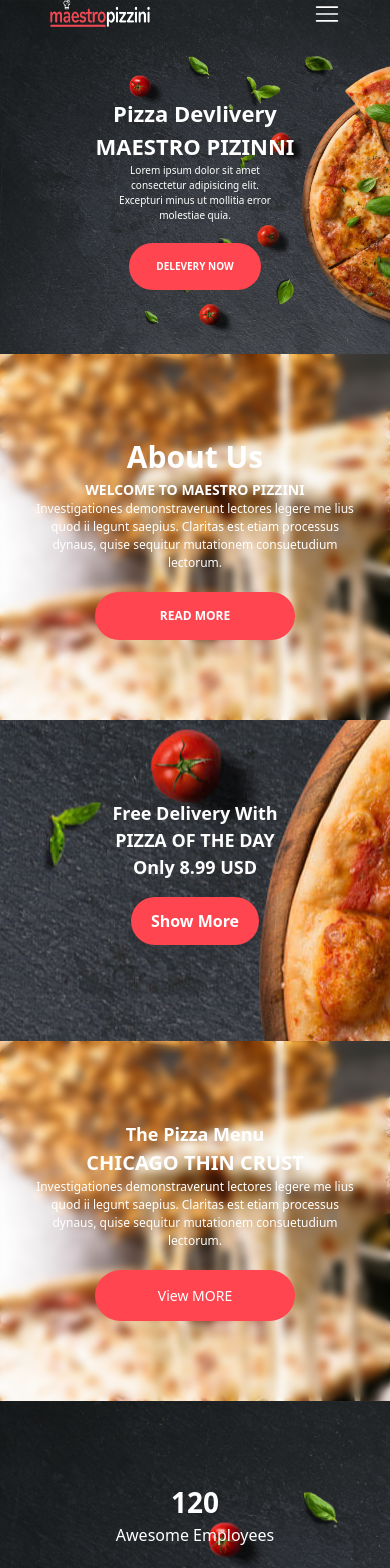
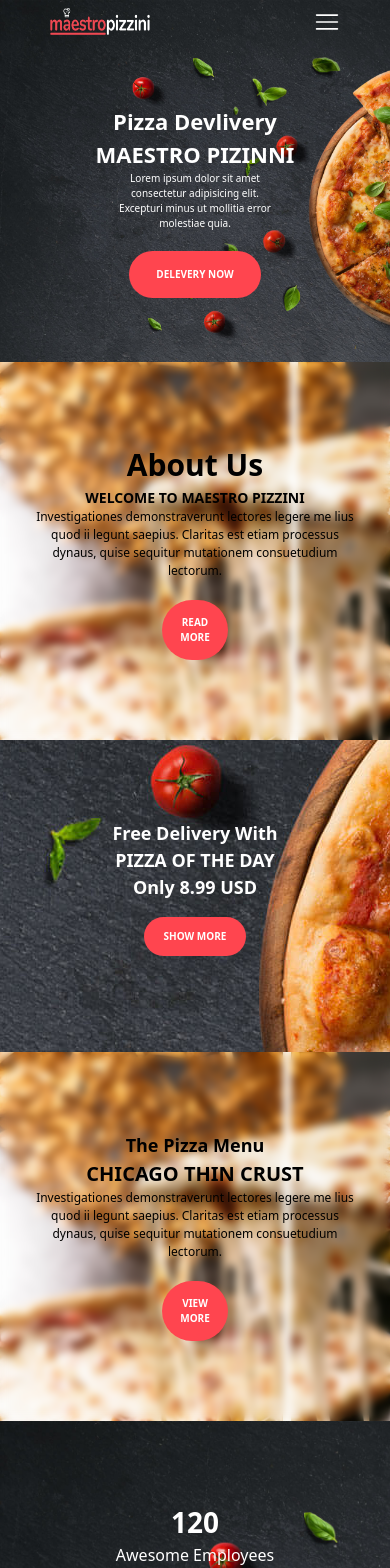
Before and after one commit to UsamaSaleem88/maestropizzini, a Next.js app: page / in a window 390 px wide. Shown: the top 1568 px of the page. Built offline with nearby package versions, Linux system fonts and the light colour scheme.

Commit message:
design changes

```diff
--- a/components/Footer.jsx
+++ b/components/Footer.jsx
@@ -1,4 +1,9 @@
 import React from "react";
+import {
+  AiOutlineInstagram,
+  AiFillYoutube,
+  AiFillFacebook,
+} from "react-icons/ai";
 
 function Footer() {
   return (
@@ -43,15 +48,18 @@ function Footer() {
 
       <div className="text-white flex flex-col items-center justify-center">
         <p>Follow Us</p>
+
+        <div className="flex max-md:flex-col items-center justify-center gap-x-2">
           <a href="https://www.instagram.com/" target="_blank">
-          Instagram
+            <AiOutlineInstagram color="rgb(235,64,52)" />
           </a>
           <a href="https://www.youtube.com/" target="_blank">
-          Youtube
+            <AiFillYoutube color="rgb(235,64,52)" />
           </a>
           <a href="https://www.facebook.com/" target="_blank">
-          Facebook
+            <AiFillFacebook color="rgb(235,64,52)" />
           </a>
+        </div>
       </div>
     </div>
   );
--- a/components/Fourthsection.jsx
+++ b/components/Fourthsection.jsx
@@ -9,20 +9,20 @@ function Fourthsection() {
         </div>
 
         <div className="md:pl-[50px] md:pr-[20px] w-[90%] max-md:text-center max-md:items-center flex flex-col">
-          <h3 className="md:text-[gray] text-white font-bold md:text-[30px] text-[18px]">
+          <h3 className="md:text-[gray] text-black font-bold md:text-[30px] text-[18px]">
             The Pizza Menu
           </h3>
-          <h1 className="md:text-[40px] text-[20px] text-white font-bold">
+          <h1 className="md:text-[40px] text-[20px] text-black font-bold">
             CHICAGO THIN CRUST
           </h1>
-          <p className="md:text-[#8b8b8b] text-white md:text-[18px] text-[12px] ">
+          <p className="md:text-[#8b8b8b] text-black md:text-[18px] text-[12px] ">
             Investigationes demonstraverunt lectores legere me lius quod ii
             legunt saepius. Claritas est etiam processus dynaus, quise sequitur
             mutationem consuetudium lectorum.
           </p>
-          <div className="bg-[rgb(255,69,79)] rounded-full flex justify-center md:w-[30%] w-[60%] py-[15px] md:px-[30px] px-[12px] mt-[20px]">
-            <a className="text-white text-[14px] font-normal" href="#">
-              View MORE
+          <div className="bg-[rgb(255,69,79)] rounded-full flex justify-center md:w-[30%] w-[20%] py-[15px] md:px-[30px] px-[12px] mt-[20px]">
+            <a className="text-white md:text-[14px] text-[10px] font-bold" href="#">
+              VIEW MORE
             </a>
           </div>
         </div>
--- a/components/Navbar.jsx
+++ b/components/Navbar.jsx
@@ -5,10 +5,10 @@ export default function Navbar() {
   const [open, setOpen] = useState(false);
   return (
     <div>
-      <nav className={`${open ? "bg-[rgb(34,33,33)]" : "bg-transparent"}`}>
-        <div className="flex justify-between items-center px-[50px]">
+      <nav className={`${open ? "bg-[rgb(34,33,33)]" : "bg-transparent"} pt-2`}>
+        <div className="flex justify-between items-center px-[50px] ">
           <div>
-            <img src="/img/logo.png" alt="" className="w-[250px] h-[40px] max-md:w-[100px] max-md:h-[27px]" />
+            <img src="/img/logo.png" alt="" className="w-[250px] h-[40px] max-md:w-[100px] max-md:h-[27px] " />
           </div>
           <div className="hidden md:flex gap-[20px] font-extrabold text-[18px] text-white mt-6">
             <a href="#">HOME</a>
--- a/components/Secondsection.jsx
+++ b/components/Secondsection.jsx
@@ -5,19 +5,19 @@ export default function Secondsection() {
     <div className=" max-md:bg-[url('/img/pizza.jpg')] bg-cover bg-no-repeat ">
       <div className="flex md:justify-between justify-center px-[10px] py-[80px] backdrop-blur-sm">
         <div className="md:pl-[50px] max-md:text-center max-md:items-center flex flex-col md:pr-[20px] w-[90%]">
-          <h3 className="md:text-[gray] text-white font-bold text-[30px]">
+          <h3 className="md:text-[gray] text-black font-bold text-[30px]">
             About Us
           </h3>
-          <h1 className="text-[40px] font-bold max-md:text-white max-md:text-[14px]">
+          <h1 className="text-[40px] font-bold max-md:text-black max-md:text-[14px]">
             WELCOME TO MAESTRO PIZZINI
           </h1>
-          <p className="text-[#8b8b8b] text-[18px] max-md:text-[12px] max-md:text-white ">
+          <p className="text-[#8b8b8b] text-[18px] max-md:text-[12px] max-md:text-black ">
             Investigationes demonstraverunt lectores legere me lius quod ii
             legunt saepius. Claritas est etiam processus dynaus, quise sequitur
             mutationem consuetudium lectorum.
           </p>
-          <div className="bg-[rgb(255,69,79)] rounded-full flex justify-center md:w-[30%] w-[60%] py-[15px] md:px-[24px] px-[12px] mt-[20px]">
-            <a className="text-white md:text-[14px] text-[12px]  font-semibold " href="#">
+          <div className="bg-[rgb(255,69,79)] rounded-full flex justify-center md:w-[30%] w-[20%] py-[15px] md:px-[24px] px-[12px] mt-[20px]">
+            <a className="text-white md:text-[14px] text-[10px]  font-bold " href="#">
               READ MORE
             </a>
           </div>
--- a/components/Thirdsection.jsx
+++ b/components/Thirdsection.jsx
@@ -14,9 +14,9 @@ function Thirdsection() {
             </h1>
           </div>
           <div className="flex justify-center md:justify-start py-4">
-            <button className="bg-[rgb(255,69,79)] rounded-full text-white font-[700] flex justify-center px-5 py-3">
-              Show More{" "}
-            </button>
+            <a className="bg-[rgb(255,69,79)] rounded-full md:text-[14px] text-[10px] text-white font-bold flex justify-center px-5 py-3">
+              SHOW MORE
+            </a>
           </div>
         </div>
 
```
Lines whose indentation alone changed are shown as unchanged.
